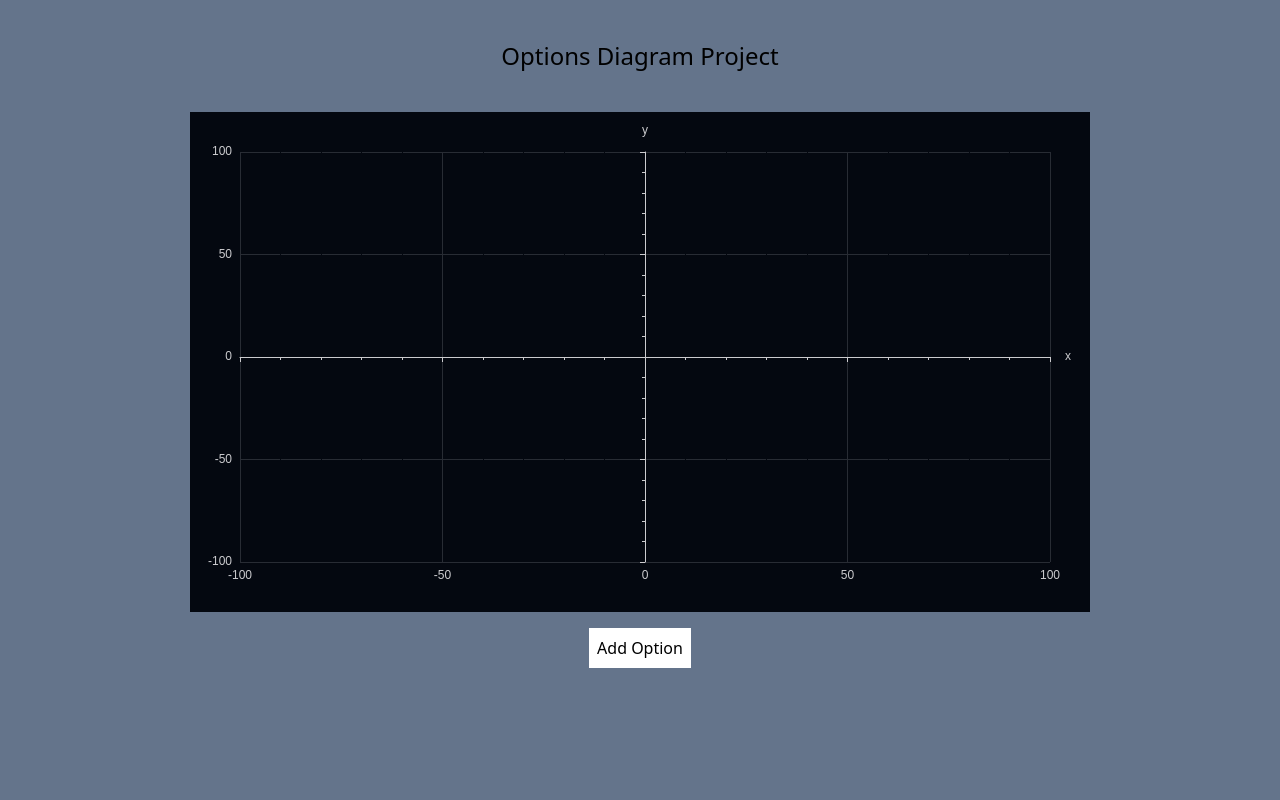
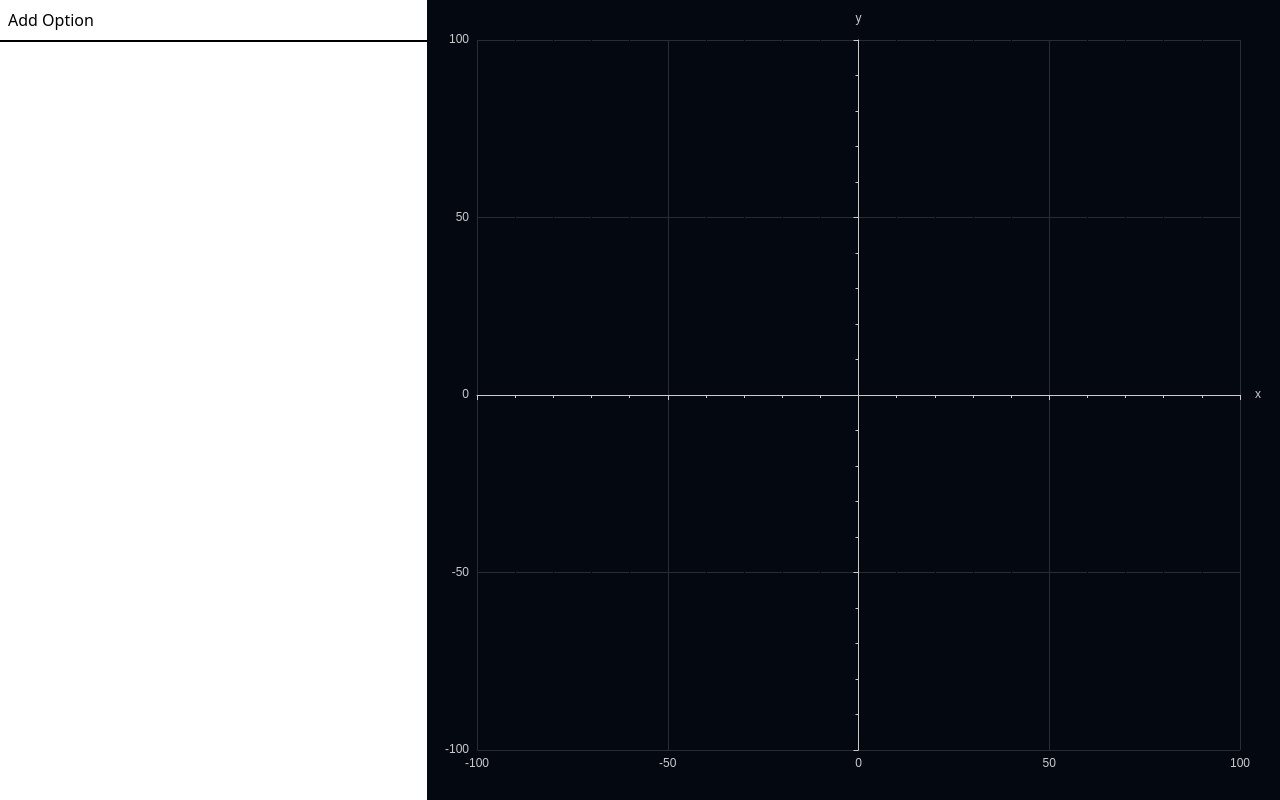
Before and after one commit to ma-ray/options-diagram, a Next.js app: page / in a window 1280 px wide. Built offline with nearby package versions, Linux system fonts and the light colour scheme.

Commit message:
init layout redesign

```diff
--- a/app/Option.tsx
+++ b/app/Option.tsx
@@ -25,8 +25,9 @@ export default function Option({id, updateGraph, removeFromGraph, time}: OptionP
         const data = generateData(position, type, strike, premium, contracts)
         updateGraph({id, position, type, strike, premium, contracts, time, colour, data})}
       }
+      className="w-full"
     >
-      <div className="flex gap-2 justify-between items-center p-4 bg-white">
+      <div className="flex justify-between items-center p-3 bg-white border-b-2 border-black">
         <select name="position"
           onChange={(e) => setPosition(e.target.value)}
         >
--- a/app/layout.tsx
+++ b/app/layout.tsx
@@ -15,10 +15,7 @@ export default function RootLayout({
 }) {
   return (
     <html lang="en">
-      <body className="bg-slate-500">
-        <div className="flex justify-center items-center m-10">
-          <h1 className='text-2xl'>Options Diagram Project</h1>
-        </div>
+      <body className="overflow-hidden">
         {children}
       </body>
     </html>
--- a/app/page.tsx
+++ b/app/page.tsx
@@ -36,18 +36,23 @@ export default function Home() {
   }
 
   return (
-    <main className="flex flex-col items-center gap-4">
-      <div className="h-[500px] w-[900px] bg-white">
-        <OptionChart optionsList={optionsList} />
-      </div>
-      <div className="flex flex-col items-center gap-4">
-        <button className="bg-white p-2 mx-100" onClick={() => {addOption()}}>
-          Add Option
-        </button>
+    <main className="flex items-center w-full h-full">
+      <div className="flex flex-col items-center h-screen w-1/3">
+        <div className="w-full border-b-2 border-black">
+          <button className="bg-white p-2" onClick={() => {addOption()}}>
+            Add Option
+          </button>
+          {/* <button className="bg-white p-2 mx-100">
+            Plot
+          </button> */}
+        </div>
         {optionsList
           .sort((a, b) => (a.time < b.time) ? 1 : -1)
           .map(op => <Option key={op.id} id={op.id} time={op.time} updateGraph={updateGraph} removeFromGraph={removeFromGraph}/>)}
       </div>
+      <div className="bg-white flex-1 h-screen">
+        <OptionChart optionsList={optionsList} />
+      </div>
     </main>
   )
 }
```
